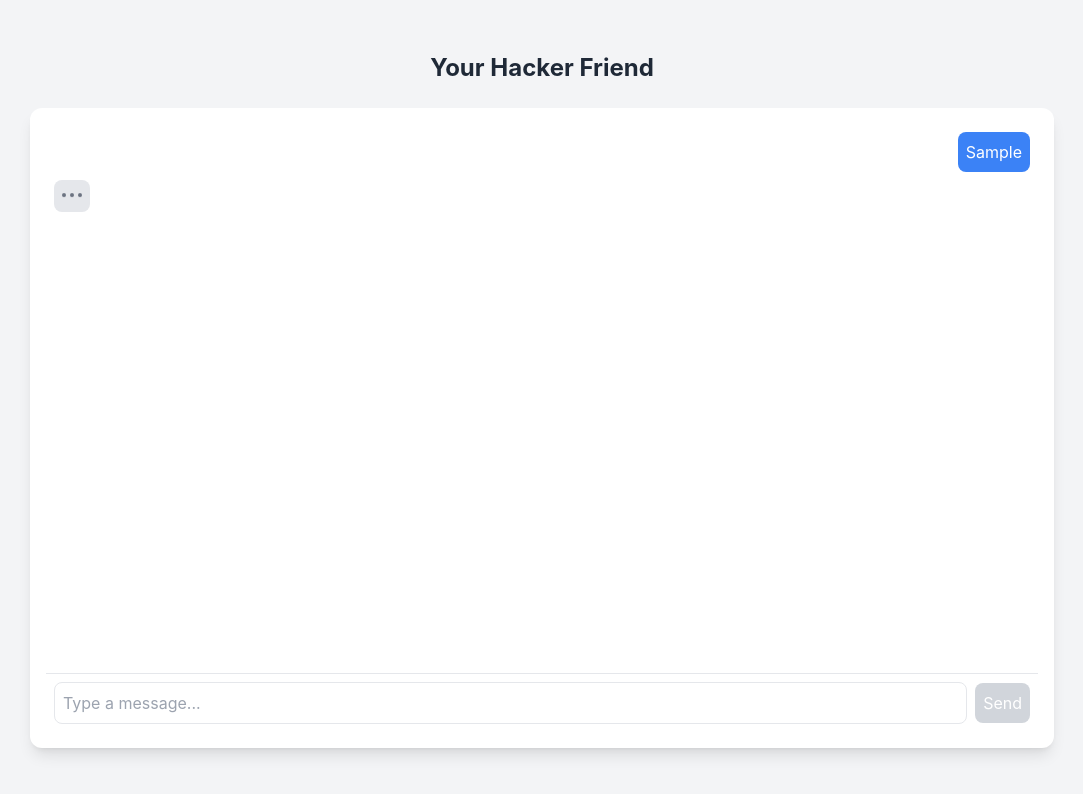
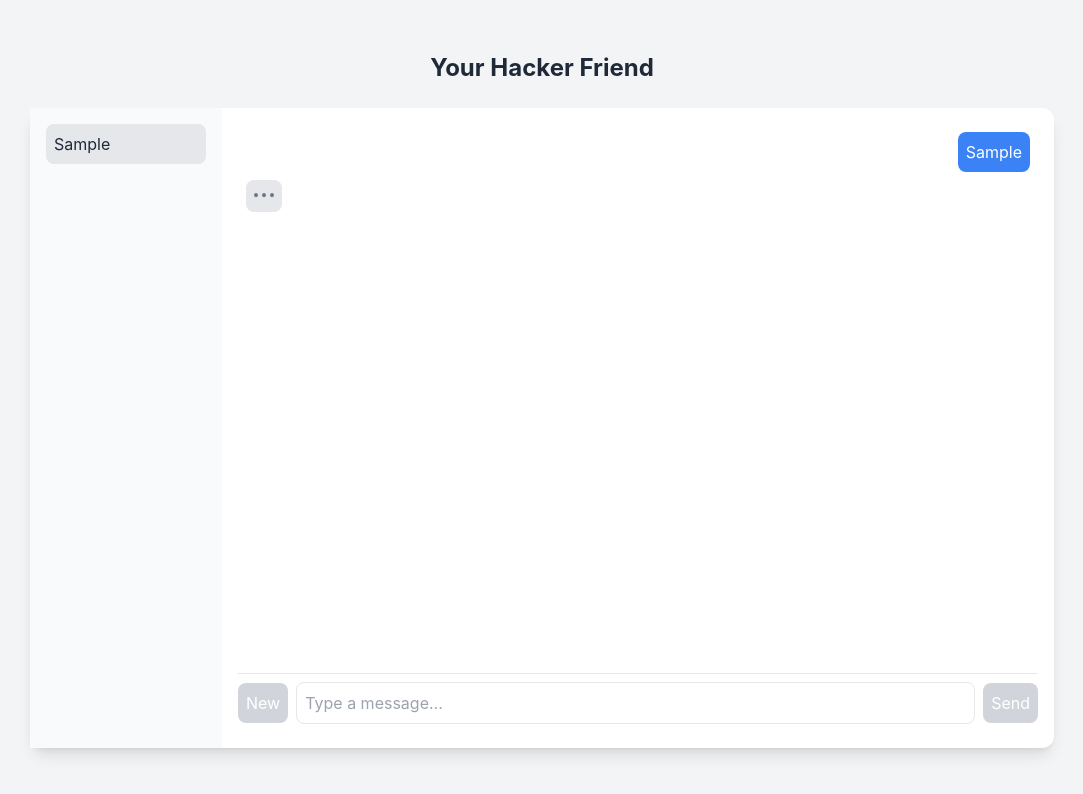
Before and after one commit to eleflea/tap, a React (Create React App) app in the folder frontend/: page / in a window 1280 px wide. Both pictures are taken after typing "Sample" into the empty fields and a click on the button "Send". Shown: the top 794 px of the page, without its empty margins (98-1181 px from the left). Built offline with nearby package versions, Linux system fonts and the light colour scheme; no server answers.

Commit message:
manage multiple chat sessions with improved state handling

```diff
--- a/frontend/src/pages/Home/index.tsx
+++ b/frontend/src/pages/Home/index.tsx
@@ -4,6 +4,11 @@ import ReactMarkdown from "react-markdown";
 interface Message {
   role: "user" | "assistant";
   content: string;
+}
+
+interface Chat {
+  id: number;
+  messages: Message[];
 }
 
 const chatApi = process.env.REACT_APP_API_URL ?? "";
@@ -43,13 +48,35 @@ const getResponse = async (
 };
 
 const Home = () => {
-  const [chats, setChats] = useState<Message[]>([]);
+  const [chats, setChats] = useState<Chat[]>([]);
+  const [activeChatId, setActiveChatId] = useState<number>(1);
   const [input, setInput] = useState("");
   const [isLoading, setIsLoading] = useState(false);
   const [isResponsing, setIsResponsing] = useState(false);
+  const activeChat = chats.find((chat) => chat.id === activeChatId);
+
+  if (chats.length === 0) {
+    setChats([{ id: 1, messages: [] }]);
+  }
+
+  const setActiveChat = (func: (prev: Message[]) => Message[]) => {
+    setChats(
+      chats.map((chat) => {
+        if (chat.id === activeChatId) {
+          chat.messages = func(chat.messages);
+        }
+        return chat;
+      })
+    );
+  };
+
+  const newChat = () =>
+    setChats([...chats, { id: chats.length + 1, messages: [] }]);
+  const hasNewChat =
+    chats.find((chat) => chat.messages.length === 0) !== undefined;
 
   const appendResponse = (delta: string, isEnded?: boolean) => {
-    setChats((prev) => {
+    setActiveChat((prev) => {
       if (prev.at(-1)?.content === "") {
         setIsLoading(false);
       }
@@ -68,25 +95,45 @@ const Home = () => {
     if (!input.trim()) return;
 
     const userMessage = { role: "user", content: input } as Message;
-    const nextChats = [
-      ...chats,
+    const messages = activeChat?.messages;
+    if (messages) {
+      const nextMessages = [
+        ...messages,
         userMessage,
         { role: "assistant", content: "" } as Message,
       ];
       setIsLoading(true);
       setIsResponsing(true);
-    setChats(nextChats);
+      setActiveChat((prev) => nextMessages);
       setInput("");
 
-    getResponse(nextChats, appendResponse);
+      getResponse(nextMessages, appendResponse);
+    }
   };
 
   return (
     <div className="w-full h-screen max-h-screen flex flex-col justify-center items-center bg-gray-100 gap-6">
       <h1 className="text-2xl font-bold text-gray-800">Your Hacker Friend</h1>
-      <div className="bg-white shadow-lg rounded-xl p-4 flex flex-col w-4/5 h-4/5">
+      <div className="bg-white shadow-lg rounded-xl flex w-4/5 h-4/5">
+        <div className="w-48 flex flex-col gap-1 bg-gray-50 p-4">
+          {chats.map((chat) => (
+            <button
+              key={chat.id}
+              className={`p-2 rounded-lg text-left truncate h-10 ${
+                chat.id === activeChatId
+                  ? "bg-gray-200 text-gray-800"
+                  : "text-gray-800"
+              }`}
+              onClick={() => setActiveChatId(chat.id)}
+            >
+              {chat.messages.at(0)?.content ?? "New Chat"}
+            </button>
+          ))}
+        </div>
+        <div className="flex flex-col grow p-4">
           <div className="flex-1 overflow-y-auto p-2 space-y-2">
-          {chats.map((chat, index) => (
+            {activeChat &&
+              activeChat.messages.map((chat, index) => (
                 <div
                   key={index}
                   className={`flex ${
@@ -100,7 +147,7 @@ const Home = () => {
                         : "bg-gray-200 text-gray-800"
                     }`}
                   >
-                {isLoading && index === chats.length - 1 && (
+                    {isLoading && index === activeChat.messages.length - 1 && (
                       <div className="flex space-x-1 h-4 justify-center items-center">
                         <div className="w-1 h-1 bg-gray-500 rounded-full animate-bounce"></div>
                         <div className="w-1 h-1 bg-gray-500 rounded-full animate-bounce delay-100"></div>
@@ -112,7 +159,14 @@ const Home = () => {
                 </div>
               ))}
           </div>
-        <div className="flex items-center p-2 border-t">
+          <div className="flex items-center py-2 border-t">
+            <button
+              className="mr-2 p-2 bg-blue-500 text-white rounded-lg disabled:bg-gray-300"
+              onClick={newChat}
+              disabled={hasNewChat || isResponsing}
+            >
+              New
+            </button>
             <input
               type="text"
               className="flex-1 p-2 border rounded-lg outline-none"
@@ -131,6 +185,7 @@ const Home = () => {
           </div>
         </div>
       </div>
+    </div>
   );
 };
 
```
Lines whose indentation alone changed are shown as unchanged.
